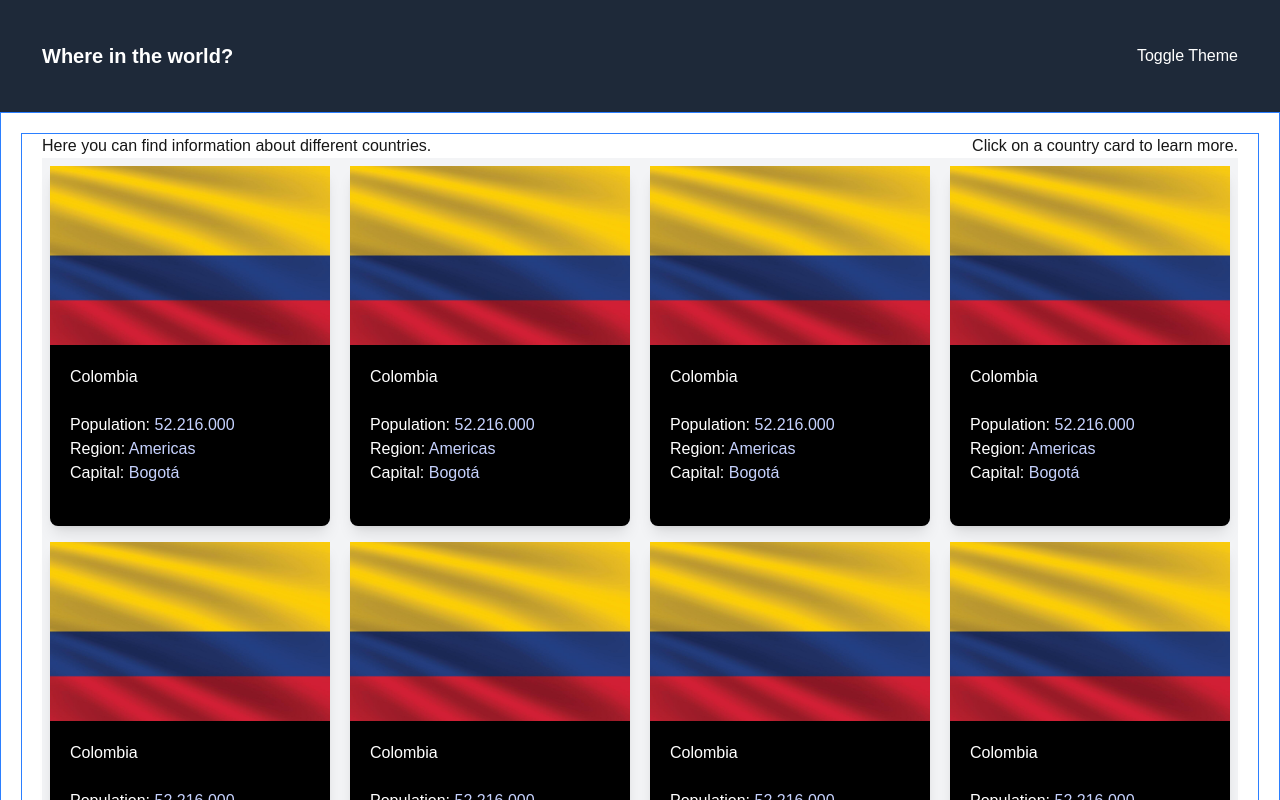
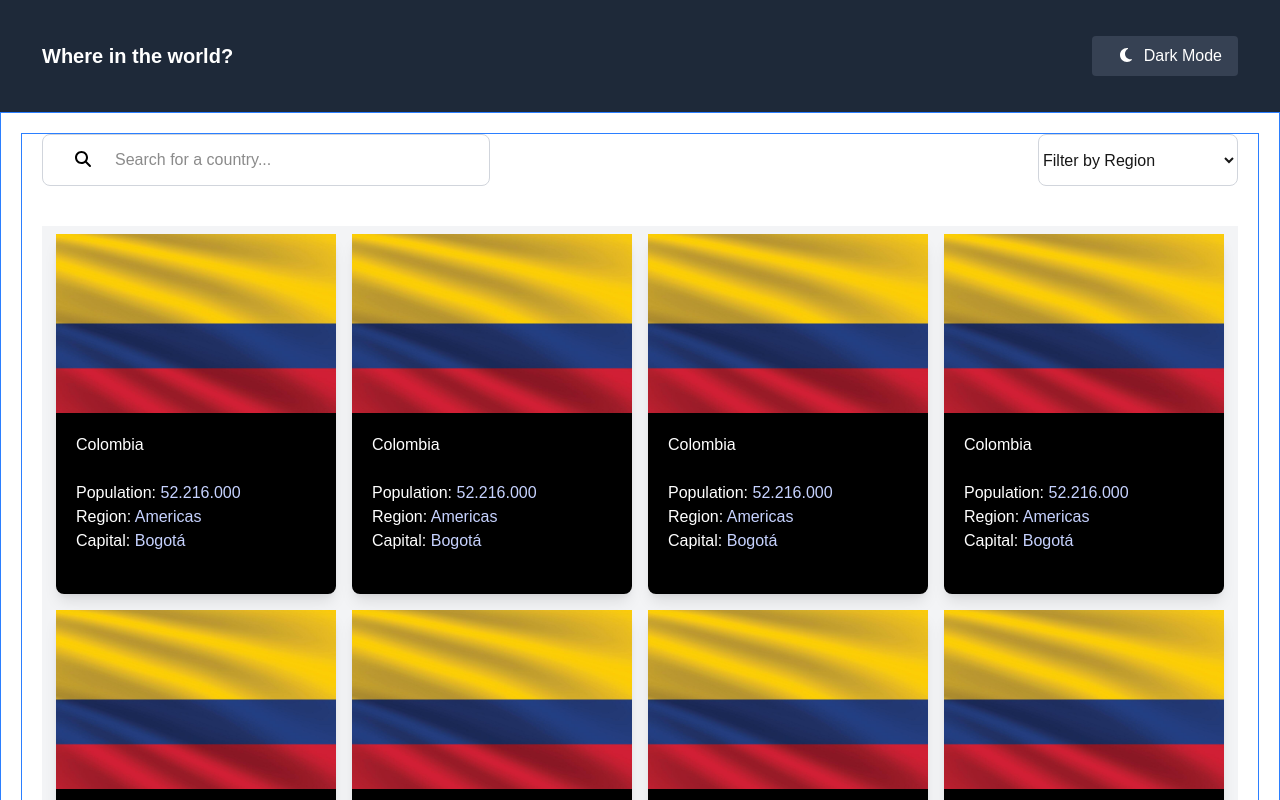
Before and after one commit to MejiaLuigi/find_your_countrie, a Next.js app: page /dashboard in a window 1280 px wide. Shown: the top 800 px of the page. Built offline with nearby package versions, Linux system fonts and the light colour scheme.

Commit message:
Improved appearance and added functionality of the dark button. [14/07/2025/ & 4:06]

```diff
--- a/app/dashboard/page.jsx
+++ b/app/dashboard/page.jsx
@@ -1,13 +1,29 @@
+import Input from "../ui/header/Input";
+import SelectInput from "../ui/header/SelectInput";
 import Card from "../ui/home/Card";
 
+import { faMagnifyingGlass } from "@fortawesome/free-solid-svg-icons";
+
 export default function Page() {
+  const options = [
+    { value: 'Filter by Region', label: 'Filter by Region' },
+    { value: 'africa', label: 'Africa' },
+    { value: 'americas', label: 'Americas' },
+    { value: 'asia', label: 'Asia' },
+    { value: 'europe', label: 'Europe' },
+    { value: 'oceania', label: 'Oceania' }
+  ];
   return (
-    <div className="px-5 flex flex-col justify-space-around border border-blue-500 h-full mb-15">
-      <div className="flex flex-wrap items-center justify-between">
-        <p>Here you can find information about different countries.</p>
-        <p>Click on a country card to learn more.</p>
+    <div className="px-5 flex flex-col justify-space-around border border-blue-500 h-full">
+      <div className="flex flex-wrap items-center justify-between md:items-center md:justify-between mb-10">
+        <div className="mb-5 md:mb-0">
+          <Input placeholder="Search for a country..." icon={faMagnifyingGlass}/>
+        </div>
+        <div>
+          <SelectInput options={options}/>
+        </div>
       </div>
-      <div className=" flex flex-wrap flex-row items-center justify-between bg-gray-100 dark:bg-gray-900 text-center">
+      <div className=" flex flex-wrap flex-row items-center justify-between bg-gray-100 dark:bg-gray-900 text-center md: flex justify-center items-center">
         <Card
             imageUrl={"/flag-Colombia.jpg"}
             country={"Colombia"}
--- a/app/layout.js
+++ b/app/layout.js
@@ -1,4 +1,6 @@
 import { Geist, Geist_Mono } from "next/font/google";
+import { ThemeProvider } from 'next-themes';
+import '../app/lib/utils/fontawesome';
 import "./globals.css";
 
 const geistSans = Geist({
@@ -22,7 +24,9 @@ export default function RootLayout({ children }) {
       <body
         className={`${geistSans.variable} ${geistMono.variable} antialiased`}
       >
+      <ThemeProvider attribute="class">
         {children}
+      </ThemeProvider>
       </body>
     </html>
   );
--- /dev/null
+++ b/app/lib/utils/fontawesome.js
@@ -0,0 +1,6 @@
+// lib/fontawesome.js
+import { library } from '@fortawesome/fontawesome-svg-core';
+import { fas } from '@fortawesome/free-solid-svg-icons';
+import { fab } from '@fortawesome/free-brands-svg-icons';
+
+library.add(fas, fab);
--- a/app/ui/header/Header.jsx
+++ b/app/ui/header/Header.jsx
@@ -1,14 +1,24 @@
 "use client"
 
-import React from 'react';
+import { useState, useEffect } from "react";
 import Button from '../home/Button';
+import { faMoon, faSun } from "@fortawesome/free-solid-svg-icons";
+import { useTheme } from 'next-themes';
+
 
 
 export default function Header({ title, subtitle }) {
+     const { theme, setTheme } = useTheme();
+
   return (
     <header className="flex justify-between items-center py-[1rem] px-[10px] bg-gray-800 text-white h-[10vh] w-full">
       <h1 className="header-title text-lg md:text-xl font-bold">Where in the world?</h1>
-      <Button label="Toggle Theme" onClick={() => console.log('Theme toggled')} />
+      <Button
+        label={theme === 'dark' ? "Light Mode" : "Dark Mode"}
+        icon={theme === 'dark' ? faSun : faMoon}
+        onClick={() => setTheme(theme === 'dark' ? 'light' : 'dark')}
+        className="bg-gray-700 text-white px-4 py-2 rounded"
+      />
     </header>
   );
 }
--- a/app/ui/header/Input.jsx
+++ b/app/ui/header/Input.jsx
@@ -1,5 +1,13 @@
-export default function Input({ value, onChange, placeholder }) {
+import { FontAwesomeIcon } from "@fortawesome/react-fontawesome";
+
+export default function Input({ value, onChange, placeholder, icon }) {
   return (
+    <div className="input-container flex items-center border w-[500px] max-w-md h-13 border-gray-300 rounded-lg p-2 bg-white dark:bg-gray-700 pl-5 max-width-screen-md">
+      {icon && (
+
+        <div className="input-icon mr-3"><FontAwesomeIcon icon={icon} className="text-black mx-3" /></div>
+      )}
+
       <input
         type="text"
         value={value}
@@ -7,5 +15,6 @@ export default function Input({ value, onChange, placeholder }) {
         placeholder={placeholder}
         className="input-field"
       />
+    </div>
   );
 }
--- a/app/ui/header/SelectInput.jsx
+++ b/app/ui/header/SelectInput.jsx
@@ -1,6 +1,6 @@
-export default function selectInput({ options, value, onChange }) {
+export default function SelectInput({ options, value, onChange }) {
   return (
-    <select value={value} onChange={onChange} className="select-input">
+    <select value={value} onChange={onChange} className="select-input w-50 h-13 border border-gray-300 rounded-lg  pr-15 bg-white dark:bg-gray-700">
       {options.map((option) => (
         <option key={option.value} value={option.value}>
           {option.label}
--- a/app/ui/home/Button.jsx
+++ b/app/ui/home/Button.jsx
@@ -1,9 +1,17 @@
 "use client";
+import { FontAwesomeIcon } from "@fortawesome/react-fontawesome";
 
-export default function Button({ label, onClick, className="" }) {
+export default function Button({ label, onClick, className="", icon }) {
   return (
     <button onClick={onClick} className={className}>
-      {label}
+      {icon ? (
+        <>
+          <FontAwesomeIcon icon={icon} className="text-white mx-3" />
+          {label}
+        </>
+      ) : (
+        <p>{label}</p>
+      )}
     </button>
   );
 }
--- a/package.json
+++ b/package.json
@@ -11,7 +11,12 @@
     "build-storybook": "storybook build"
   },
   "dependencies": {
+    "@fortawesome/fontawesome-svg-core": "^6.7.2",
+    "@fortawesome/free-brands-svg-icons": "^6.7.2",
+    "@fortawesome/free-solid-svg-icons": "^6.7.2",
+    "@fortawesome/react-fontawesome": "^0.2.2",
     "next": "15.3.5",
+    "next-themes": "^0.4.6",
     "react": "^19.0.0",
     "react-dom": "^19.0.0"
   },
--- /dev/null
+++ b/tailwind.config.js
@@ -0,0 +1,4 @@
+module.exports = {
+  darkMode: 'class', // 👈 importante para alternar con clase
+  // ...
+}
```
Also changed, not shown: 1 other file (tests, documents, lock files or other folders). Lines whose indentation alone changed are shown as unchanged.
